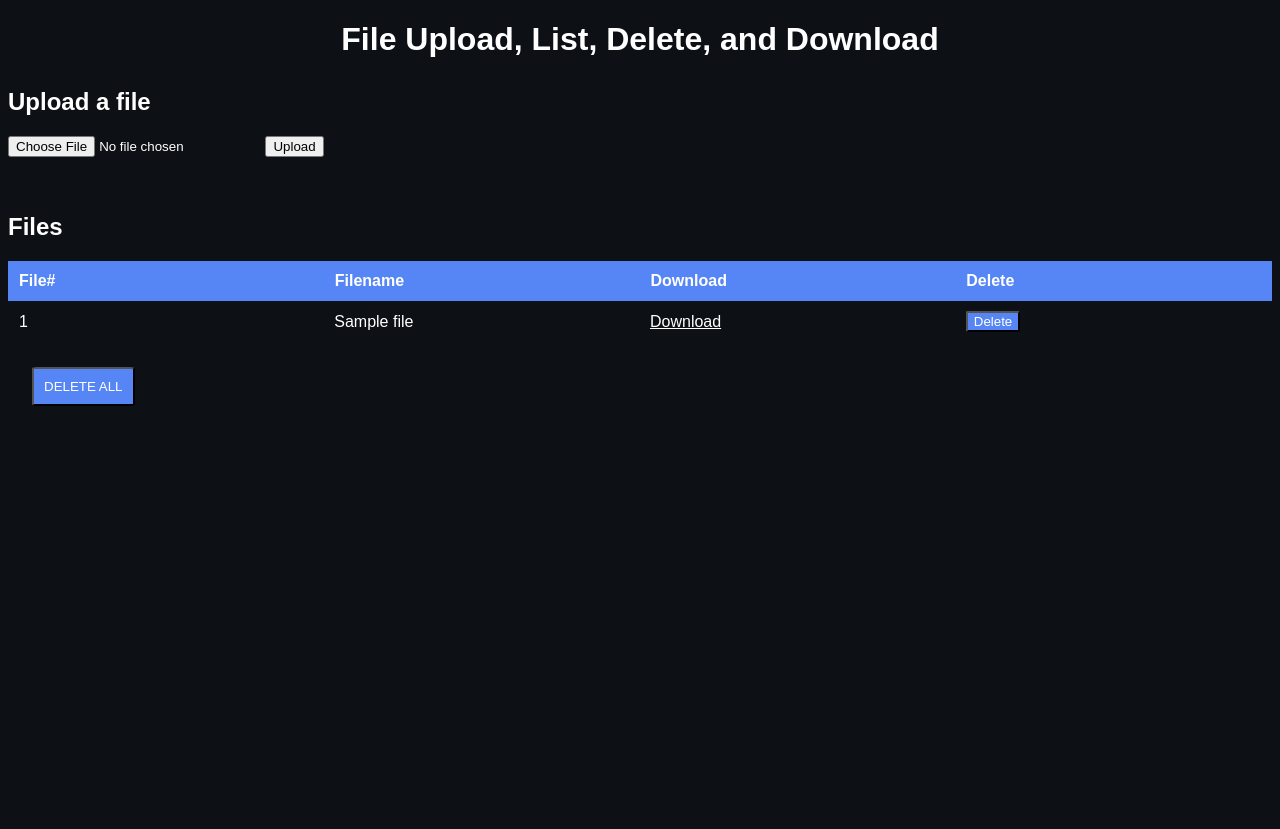
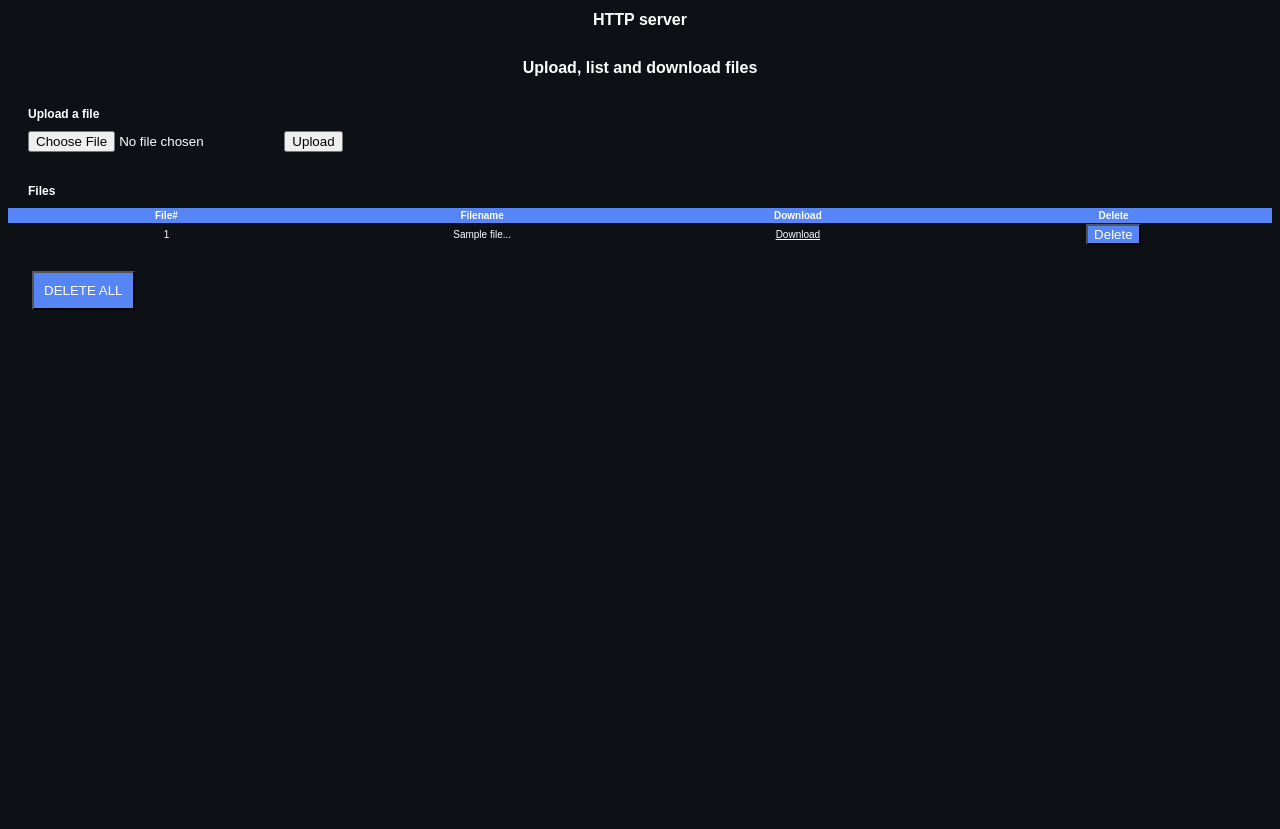
Before and after one commit to ebootehsaz/httpServer, a Flask app: template templates/index.html in a window 1280 px wide. After the commit the page ends 310 px from the top, so only its background shows below. Run offline with Flask 2, Linux system fonts and the light colour scheme; the template is opened without the code that fills it: most values are stand-ins (such as "Sample title", 1, 10 or a date in 2020).

Commit message:
minor changes

```diff
--- a/static/style.css
+++ b/static/style.css
@@ -1,53 +1,22 @@
-@media only screen and (max-width: 600px) {
+@media only screen and (max-width: 1300px) {
     /* styles to apply when the screen width is less than 600px */
     body {
-      font-size: 12px;
+      font-size: 10px;
     }
-    table {
-      width: 0%; /* reduce the width of the table */
+
+    h1 {
+        font-size: 16px;
+    }
+
+    h2, #upload {
+        font-size: 12px;
+    }
+
+    th, td {
+        text-align: center !important;
+        /* padding: 10px; */
     }
   }
-
-
-  @media only screen and (max-width: 600px) {
-    @viewport {
-      width: device-width;
-      initial-scale: 1.0;
-    }
-  }
-
-
-
-  /* Portrait and Landscape */
-@media only screen
-and (min-device-width: 375px)
-and (max-device-width: 812px)
-and (-webkit-min-device-pixel-ratio: 3) {
-
-}
-
-/* Portrait */
-@media only screen
-and (min-device-width: 375px)
-and (max-device-width: 812px)
-and (-webkit-min-device-pixel-ratio: 3)
-and (orientation: portrait) {
-
-}
-
-/* Landscape */
-@media only screen
-and (min-device-width: 375px)
-and (max-device-width: 812px)
-and (-webkit-min-device-pixel-ratio: 3)
-and (orientation: landscape) {
-
-}
-
-
-
-
-
 
 
 
@@ -65,18 +34,29 @@ h1 {
     margin-bottom: 30px;
 }
 
+h2, #upload {
+    margin-left: 20px;
+    /* margin-top: 20px; */
+}
+
 table {
     width: 100%;
     border-collapse: collapse;
-
     /* border-collapse: separate;  */
 }
 
-th, td {
-    text-align: left;
-    padding: 10px;
-    width: 200px; /* increase the width of the cells */
+@media only screen and (min-width: 1300px) {
+    th, td {
+        text-align: left;
+        padding: 10px;
+    }
+}
 
+th {
+    background-color: #5686f5;
+    color: white;
+    border: 1px solid #5686f5 !important;
+    width: 200px;
 }
 
 a{
@@ -87,42 +67,22 @@ a:hover {
     color: green;
 }
 
-/* #table_head {
-    border: 1px solid #0d1116 !important;
-} */
-
-th {
-    background-color: #5686f5;
-    /* #161b22 */
-    color: white;
-    border: 1px solid #5686f5 !important;
-
-}
-
 tr {
     border: 1px solid #0d1116;
-
 }
 
 tr:hover {
     background-color: #242a31 !important;
     border: 1px solid #e9e9e9;
-
 }
-
-
-
-
 
 tr:nth-child(even) {
     background-color: #191e27;
-    /* border: 1px solid white; */
 }
 
 #delete_button {
     background-color: #5686f5;  /* red background */
     color: #ffffff;
-    border-radius: 5%;
 }
 
 #delete_button:hover {
@@ -134,7 +94,6 @@ tr:nth-child(even) {
     color: #ffffff;
     margin:  24px;          /* 24px left margin */
     padding: 10px;
-    border-radius: 5%;
 }
 
 #delete_all_button:hover {
--- a/templates/index.html
+++ b/templates/index.html
@@ -11,12 +11,12 @@
     <link rel="stylesheet" type="text/css" href="/static/style.css">
 </head>
 <body>
-    <h1>File Upload, List, Delete, and Download</h1>
-
+    <h1>HTTP server</h1>
+    <h1>Upload, list and download files</h1>
 
     <h2>Upload a file</h2>
 
-    <form action="{{ url_for('index') }}" method="POST" enctype="multipart/form-data">
+    <form action="{{ url_for('index') }}" method="POST" enctype="multipart/form-data" id="upload">
         <input type="file" name="file" id="file" />
         <input type="submit" value="Upload" />
     </form>
@@ -41,14 +41,22 @@
           {% for file in files %}
           <tr>
             <td>{{ file[0] }}</td>
-            <td>{{ file[1] }}</td>
+
+            {% if file[1][:20] == file[1] %}
+                <td>{{ file[1][:20] }}</td>
+            {% endif %}
+
+            {% if not file[1][:20] == file[1] %}
+                <td>{{ file[1][:20] }}...</td>
+            {% endif %}
+
             <!-- <td>{{ file[2] }}</td>  provides size -->
 
             <td><a href="{{ url_for('download_file', filename=file[1]) }}">Download</a></td>
 
             <!-- <td>
                 <a href="{{ url_for('download_file', filename=file[1]) }}">
-                    <img src="icon.png" alt="Download" width="42" height="32">
+                    <img src="/Users/ethan/Desktop/VSCode project manage/httpServer/icon.png" alt="Download" width="42" height="32">
                 </a>
             </td>  -->
 
@@ -57,8 +65,6 @@
                 <input type="hidden" name="fileid" value="{{ file[0] }}" />
 
                 <input type="submit" value="Delete" id="delete_button" />
-
-
 
               </form>
             </td>
@@ -79,8 +85,5 @@
     {% endif %}
 
 
-
-
-
 </body>
 </html>
```
